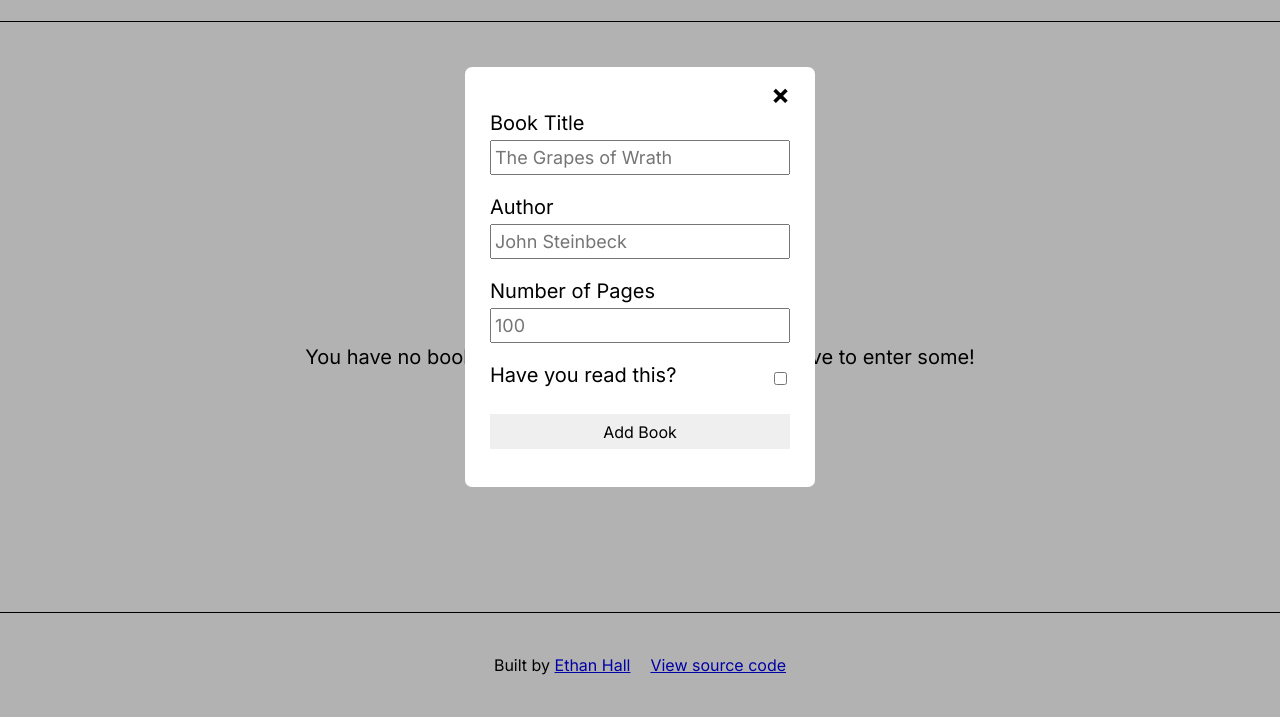
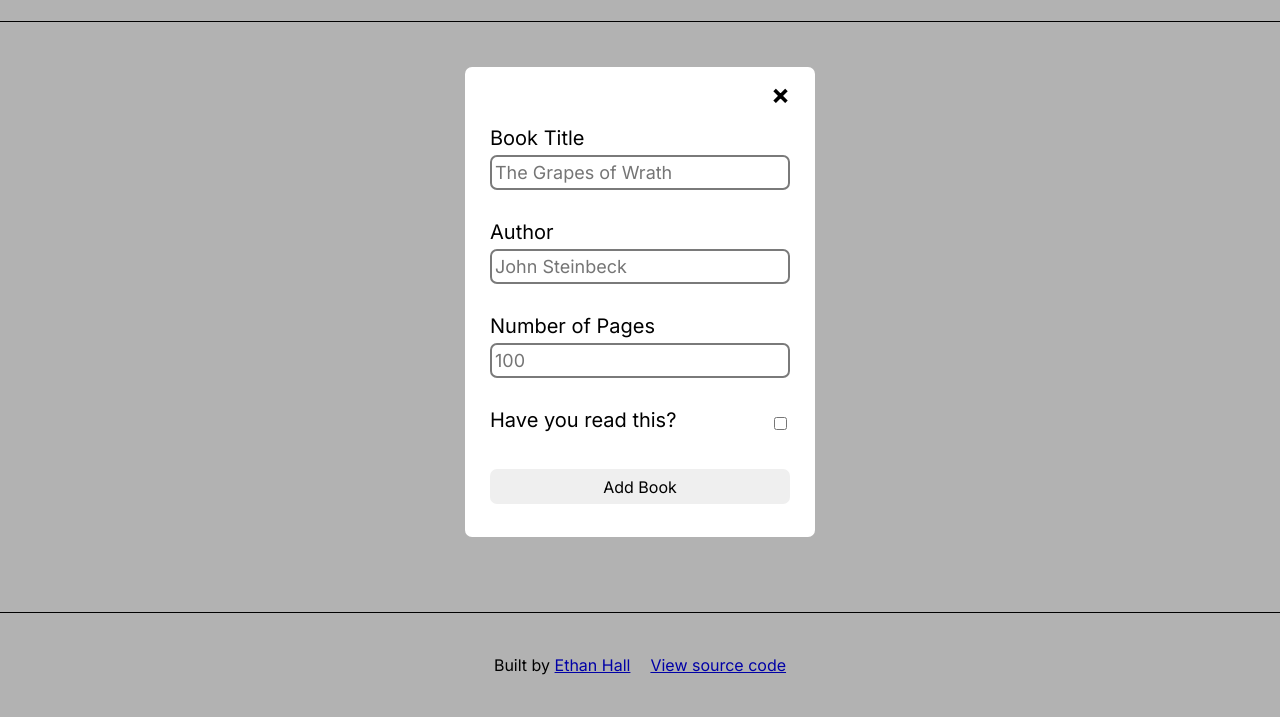
Before and after one commit to ethanwhall389/book-library, a plain HTML site: page index.html in a window 1280 px wide. Both pictures are taken after a click on the button "Log New Book". Shown: the part 83-801 px from the top of the page. Drawn offline with Linux system fonts and the light colour scheme.

Commit message:
Work on styling book cards

```diff
--- a/index.html
+++ b/index.html
@@ -43,7 +43,7 @@
         </div>
         <div class="no-books-container">
             <svg class="bookmark-svg" xmlns="http://www.w3.org/2000/svg" width="80" height="80" viewBox="0 0 24 24" style="fill: rgba(0, 0, 0, 1);transform: ;msFilter:;"><path d="M18 2H6c-1.103 0-2 .897-2 2v18l8-4.572L20 22V4c0-1.103-.897-2-2-2zm0 16.553-6-3.428-6 3.428V4h12v14.553z"></path></svg>
-            <p class="no-books">You have no books in your library. Use the button above to enter some!</p>
+            <p class="no-books">You have no books in your library.<br>Use the button above to enter some!</p>
         </div>
         <div class="main-content">
         </div>
--- a/styles.css
+++ b/styles.css
@@ -24,6 +24,7 @@ button {
     font-size: 0.8em;
     font-family: 'Inter', sans-serif;
     border: none;
+    border-radius: 7px;
 }
 
 header {
@@ -65,13 +66,14 @@ header h1 {
     border-radius: 7px;
     position: fixed;
     margin: auto;
-    height: 400px;
+    height: 450px;
     width: 300px;
     padding: 10px 25px;
     top: 150px;
     overflow: auto;
     display: flex;
     flex-direction: column;
+    gap: 15px;
 }
 
 .close {
@@ -89,6 +91,7 @@ header h1 {
 }
 
 .modal-form {
+    flex: 1;
     display: flex;
     flex-direction: column;
 }
@@ -101,7 +104,7 @@ header h1 {
 
 .form-item {
     display: flex;
-    margin-bottom: 20px;
+    margin-bottom: 30px;
 }
 
 .form-item.column {
@@ -120,6 +123,8 @@ header h1 {
     padding: 3px;
     font-size: 0.9em;
     font-family: 'Inter';
+    border-radius: 7px;
+    border: 2px solid rgb(122, 122, 122);
 }
 
 .modal-form button {
@@ -162,8 +167,10 @@ header h1 {
     height: 100%;
     max-width: 200px;
     border: 3px solid black;
+    padding: 15px;
     border-radius: 7px;
     display: flex;
+    gap: 30px;
     flex-direction: column;
     align-items: center;
     justify-content: space-around;
@@ -178,9 +185,11 @@ header h1 {
 }
 
 .details-div {
+    flex: 1;
     display: flex;
     flex-direction: column;
     align-items: center;
+    justify-content: space-around;
 }
 
 
```
